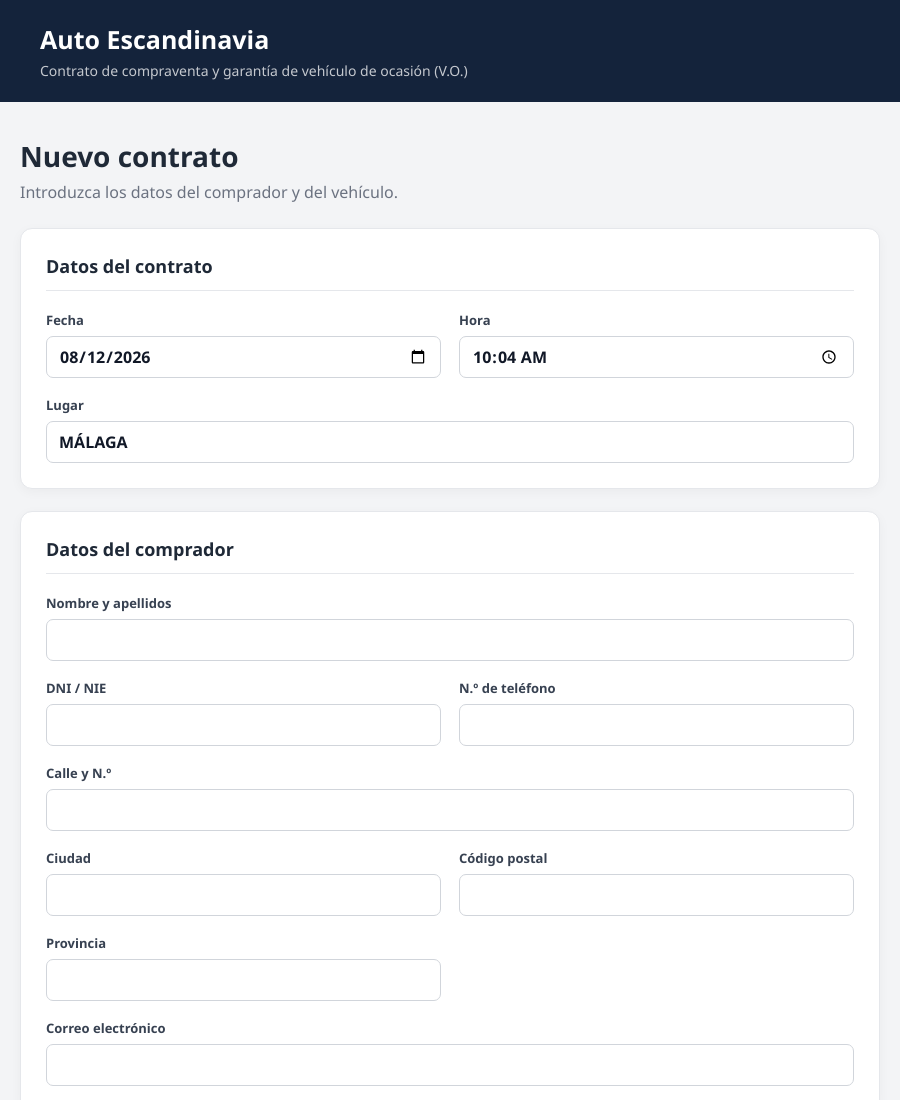
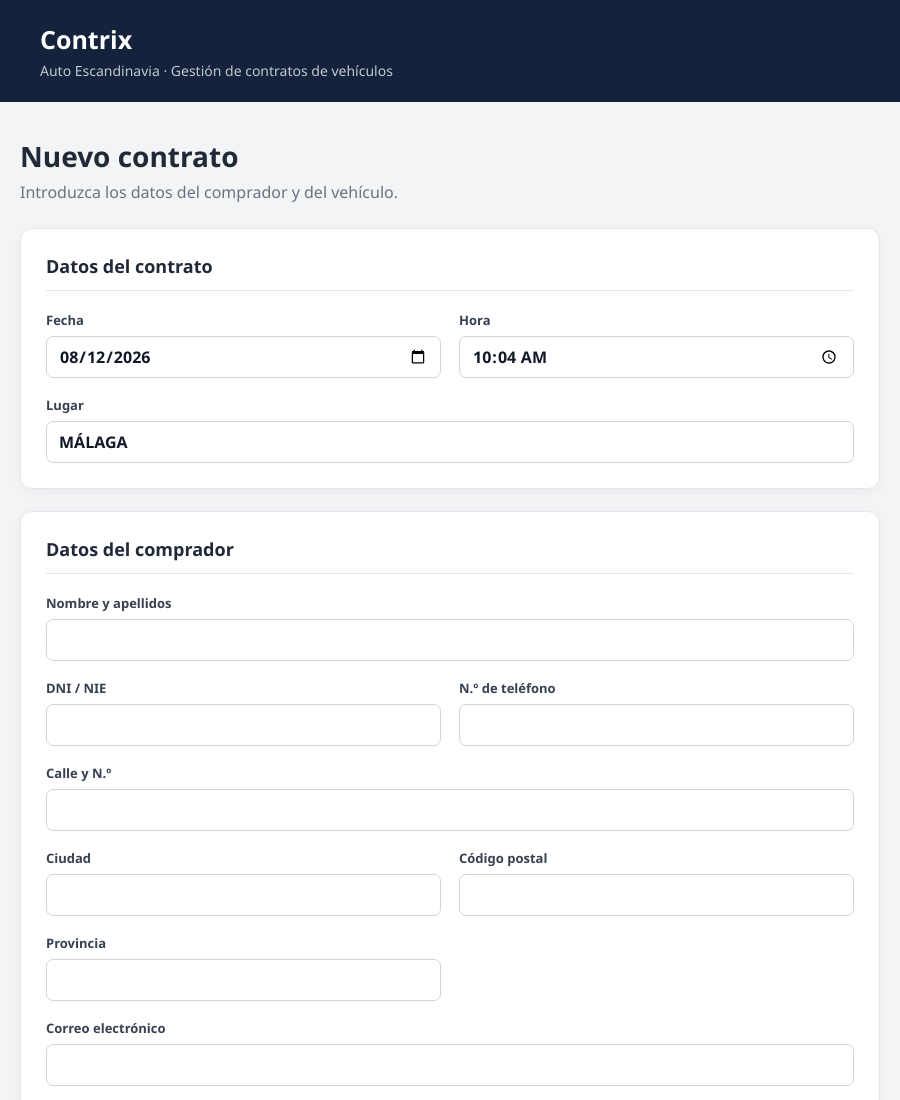
Before and after one commit to THCoder1/Contrix, an Electron app: page src/renderer/index.html in a window 900 px wide. Shown: the top 1100 px of the page. Drawn offline with Linux system fonts and the light colour scheme.

Commit message:
feat: rebrand ContractGenerator as Contrix

```diff
--- a/src/renderer/index.html
+++ b/src/renderer/index.html
@@ -10,7 +10,9 @@
 
   <meta name="viewport" content="width=device-width, initial-scale=1.0">
 
-  <title>Auto Escandinavia — Compraventa</title>
+  <title>Contrix — Auto Escandinavia</title>
+  <link rel="icon" type="image/svg+xml" href="../../public/favicon.svg">
+  <link rel="icon" type="image/png" href="../../public/favicon.png">
 
   <link rel="stylesheet" href="styles.css">
 </head>
@@ -21,8 +23,8 @@
 
     <header class="app-header">
       <div>
-        <h1>Auto Escandinavia</h1>
-        <p>Contrato de compraventa y garantía de vehículo de ocasión (V.O.)</p>
+        <h1>Contrix</h1>
+        <p>Auto Escandinavia · Gestión de contratos de vehículos</p>
       </div>
     </header>
 
```
Also changed, not shown: main.js (+8 -0 lines), package.json (+7 -1 lines), build/contrix.ico (added), public/favicon.png (added), public/favicon.svg (added).
